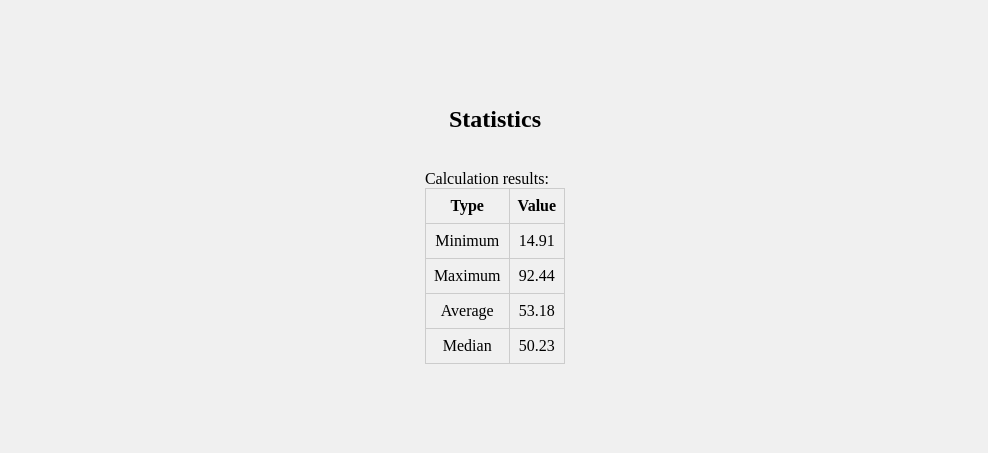
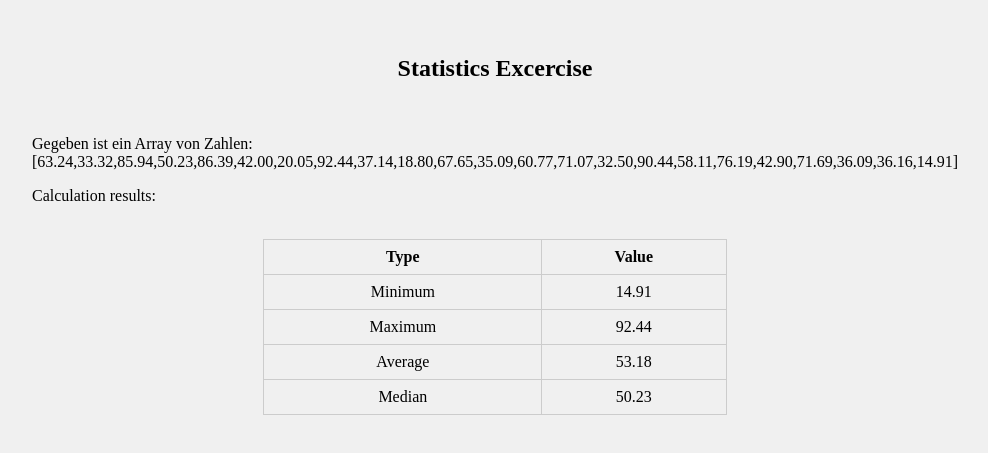
Before and after one commit to manueldinisjunior/Statistics, a plain HTML site: page index.html in a window 1280 px wide. Shown: the part 175-628 px from the top of the page, without its empty margins (145-1133 px from the left). Drawn offline with Linux system fonts and the light colour scheme.

Commit message:
Update index.html

```diff
--- a/index.html
+++ b/index.html
@@ -8,8 +8,10 @@
 </head>
 <body>
     <div>
-        <h2>Statistics</h2><br>
-        Calculation results:
+        <h2>Statistics Excercise</h2><br>
+        <p>Gegeben ist ein Array von Zahlen:<br>
+[63.24,33.32,85.94,50.23,86.39,42.00,20.05,92.44,37.14,18.80,67.65,35.09,60.77,71.07,32.50,90.44,58.11,76.19,42.90,71.69,36.09,36.16,14.91]</p>
+        <p>Calculation results:</p><br>
         <table>
             <tr>
                 <th>Type</th>
```
